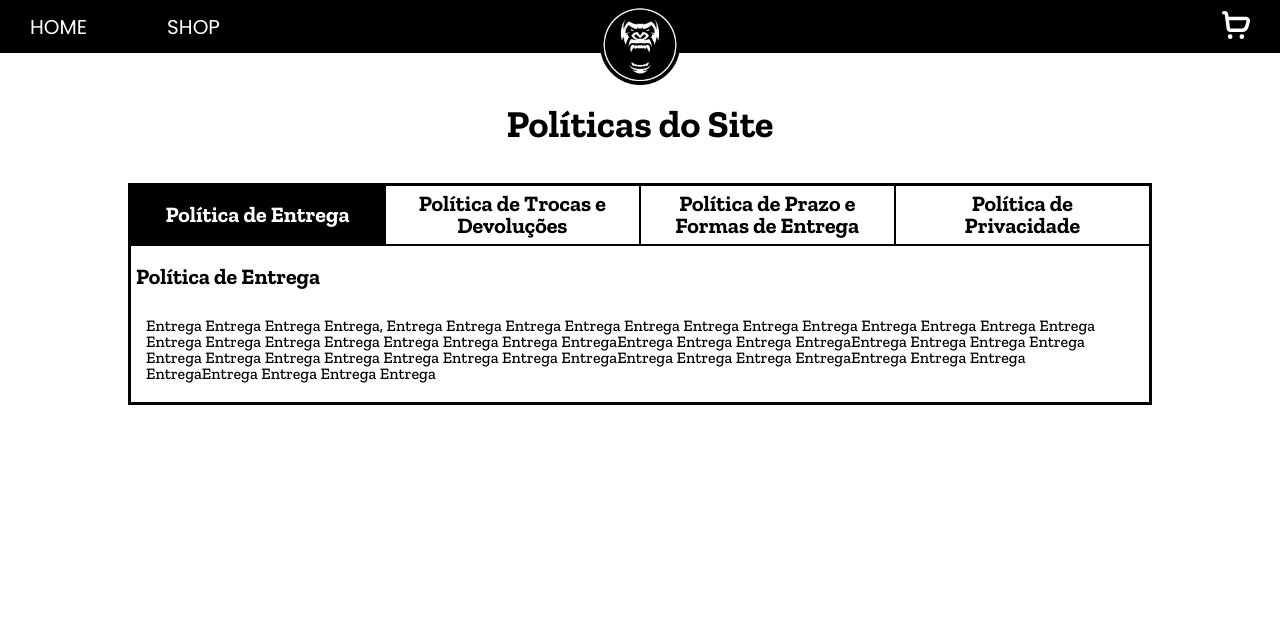
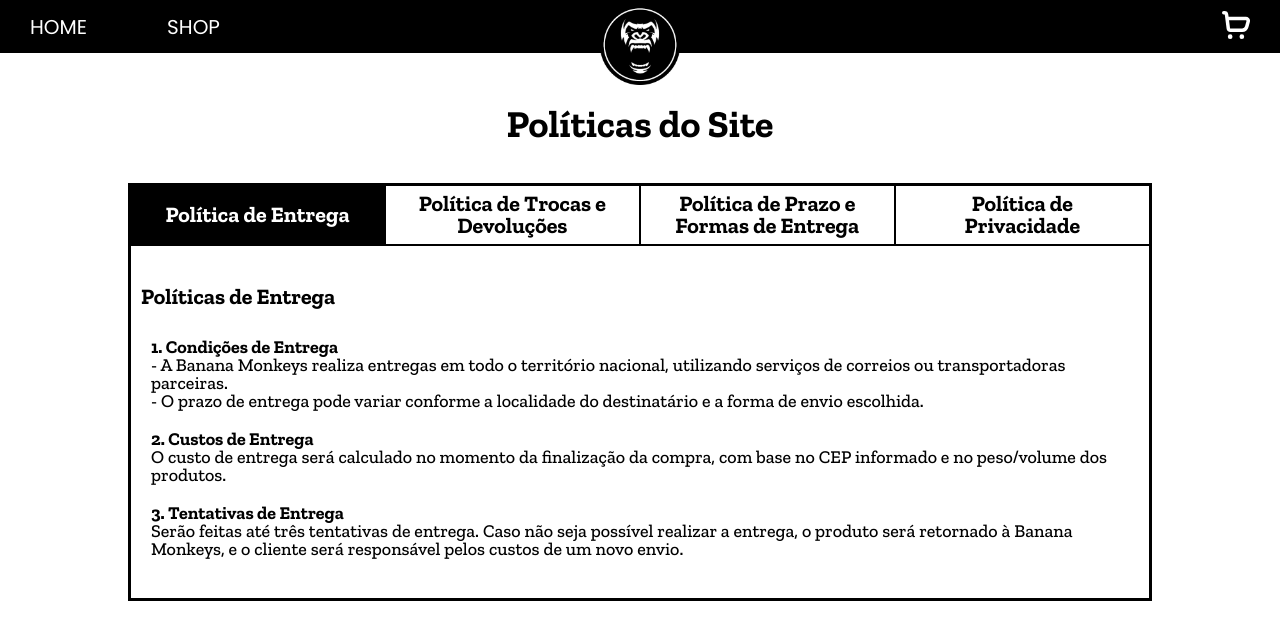
Before and after one commit to Scalco7/ecoomerce-web, a Next.js app: page /policies in a window 1280 px wide. Both pictures are taken after a click on the element "Política de Entrega". Shown: the top 640 px of the page. Built offline with nearby package versions, Linux system fonts and the light colour scheme.

Commit message:
políticas de entrega

```diff
--- a/src/components/organisms/policiesSections/deliverySection/deliverySection.tsx
+++ b/src/components/organisms/policiesSections/deliverySection/deliverySection.tsx
@@ -10,17 +10,36 @@ const zillaSlab = Zilla_Slab({
 export default function DeliverySection() {
   return (
     <main className={styles.main}>
-      <p className={styles.title}>Política de Entrega</p>
-      <section className={`${styles.boxText} ${zillaSlab.className}`}>
-        <p>
-          Entrega Entrega Entrega Entrega, Entrega Entrega Entrega Entrega
-          Entrega Entrega Entrega Entrega Entrega Entrega Entrega Entrega
-          Entrega Entrega Entrega Entrega Entrega Entrega Entrega EntregaEntrega
-          Entrega Entrega EntregaEntrega Entrega Entrega Entrega Entrega Entrega
-          Entrega Entrega Entrega Entrega Entrega EntregaEntrega Entrega Entrega
-          EntregaEntrega Entrega Entrega EntregaEntrega Entrega Entrega Entrega
-        </p>
-      </section>
+      <main className={styles.main}>
+        <p className={styles.title}>Políticas de Entrega</p>
+        <section className={styles.boxText}>
+          <section>
+            <p>1. Condições de Entrega</p>
+            <p className={zillaSlab.className}>
+              - A Banana Monkeys realiza entregas em todo o território nacional,
+              utilizando serviços de correios ou transportadoras parceiras.
+              <br /> - O prazo de entrega pode variar conforme a localidade do
+              destinatário e a forma de envio escolhida.
+            </p>
+          </section>
+          <section>
+            <p>2. Custos de Entrega</p>
+            <p className={zillaSlab.className}>
+              O custo de entrega será calculado no momento da finalização da
+              compra, com base no CEP informado e no peso/volume dos produtos.
+            </p>
+          </section>
+          <section>
+            <p>3. Tentativas de Entrega</p>
+            <p className={zillaSlab.className}>
+              Serão feitas até três tentativas de entrega. Caso não seja
+              possível realizar a entrega, o produto será retornado à Banana
+              Monkeys, e o cliente será responsável pelos custos de um novo
+              envio.
+            </p>
+          </section>
+        </section>
+      </main>
     </main>
   );
 }
--- a/src/components/organisms/policiesSections/deliverySection/style.module.css
+++ b/src/components/organisms/policiesSections/deliverySection/style.module.css
@@ -6,7 +6,11 @@
 }
 
 .boxText {
+  font-size: 18px;
   padding: 0px 10px;
+  display: flex;
+  flex-direction: column;
+  gap: 20px;
 }
 
 .title {
```
